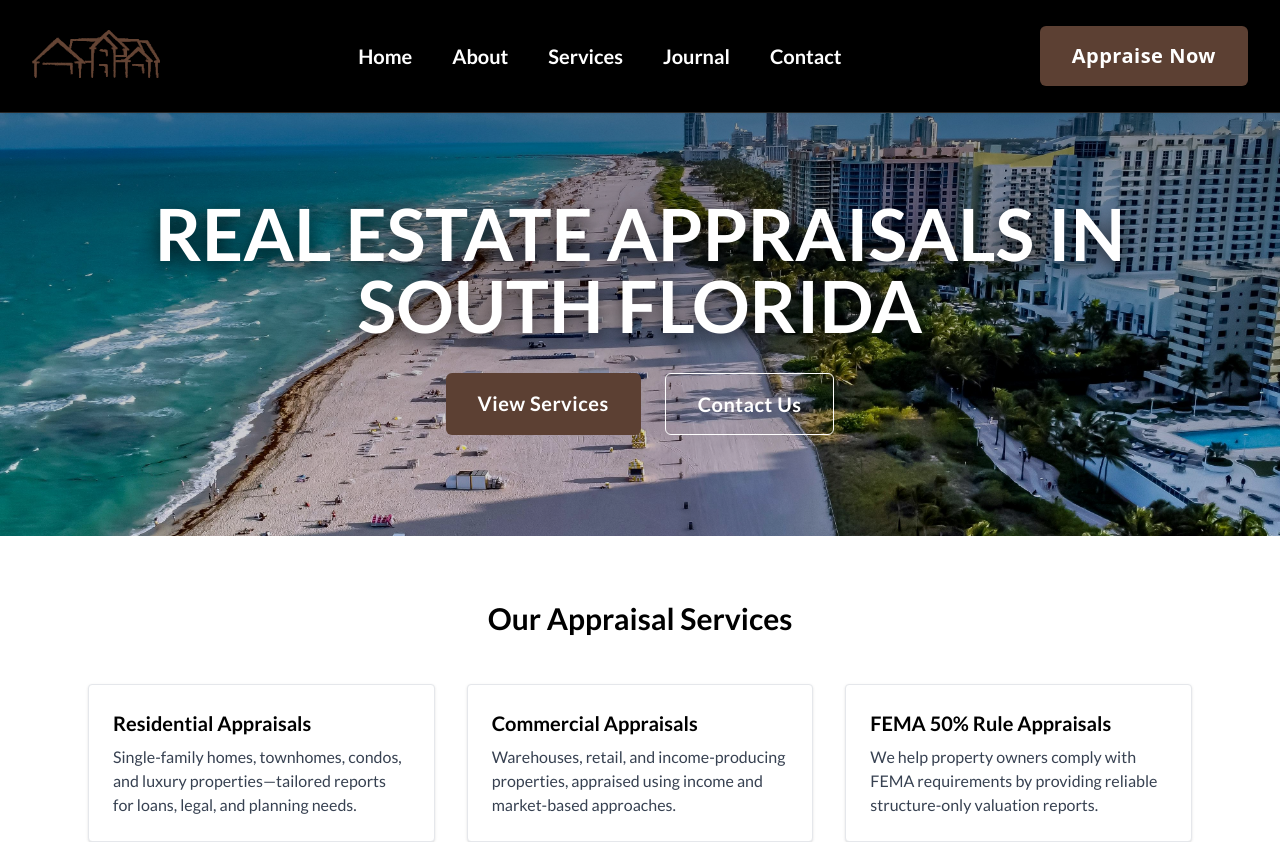
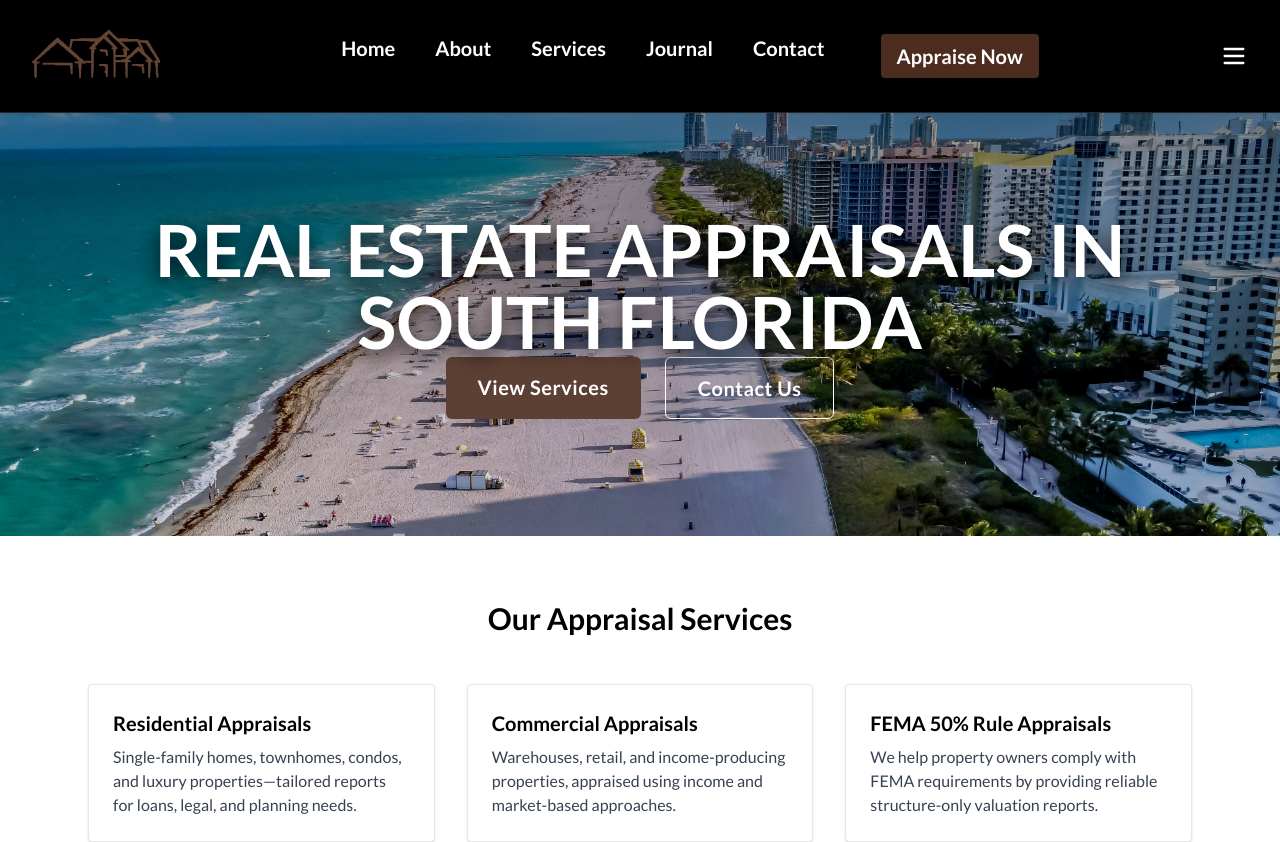
Before and after one commit to DaphneAcher/real-estate-appraisal, a React (Vite) app: page / in a window 1280 px wide. Shown: the top 842 px of the page. Built offline with nearby package versions, Linux system fonts and the light colour scheme.

Commit message:
responsive nav

```diff
--- a/src/components/navbar.jsx
+++ b/src/components/navbar.jsx
@@ -1,25 +1,63 @@
 import { Link } from "react-router-dom";
+import { useState } from "react";
 
 export default function Navbar() {
+    const [isOpen, setIsOpen] = useState(false);
+
     return (
         <>
         <nav className="bg-black border-b border-neutral-800 shadow-sm fixed top-0 left-0 right-0 z-50 font-sans text-white">
             <div className="max-w-screen-xl flex justify-between items-center mx-auto px-8 py-6">
+                {/*Logo*/}
                 <img src="/logoVector.svg" alt="Wachtstetter logo" className="h-16 w-auto" />
 
+                {/*Desktop Nav*/}
                 <div className="hidden md:flex gap-10 font-lato text-xl font-bold">
                     <Link to="/" className="hover:text-blue-300 transition">Home</Link>
                     <Link to="/about" className="hover:text-blue-300 transition">About</Link>
                     <Link to="/services" className="hover:text-blue-300 transition">Services</Link>
                     <Link to="/journal" className="hover:text-blue-300 transition">Journal</Link>
                     <Link to="/contact" className="hover:text-blue-300 transition">Contact</Link>
+
+                    {/* CTA Button */}
+                    <Link
+                        to="/order-form"
+                        className="ml-4 bg-[#4D2C20] hover:bg-yellow-500 text-white font-semibold px-4 py-2 rounded transition">Appraise Now</Link>
                 </div>
 
+                {/*Hamburger*/}
+                <button
+                    onClick={()=>setIsOpen(!isOpen)}
+                    classname="md:hidden focus:outline-none"
+                    aria-label="Toggle menu"
+                >
+                    <svg className="w-t h-7" fill="none" stroke="currentColor" strokeWidth="2" viewBox="0 0 24 24">
+                        <path strokeLinecap="round" strokeLinejoin="round"
+                        d={isOpen ? "M6 18L18 6M6 6l12 12" : "M4 6h16M4 12h16M4 18h16"}/>
 
-                <a href="/order-form" className="bg-[#5C4033] hover:bg-[#D4AF37] text-white text-lg md:text-xl px-8 py-4 rounded-md font-semibold tracking-wide">Appraise Now</a>
+                    </svg>
+                </button>
+            </div>
 
+            {/* Mobile Nav */}
+            {isOpen && (
+                <div className="md:hidden px-6 pb-6 space-y-4 text-lg font-semibold">
+                <Link to="/" onClick={() => setIsOpen(false)} className="block hover:text-blue-300">Home</Link>
+                <Link to="/about" onClick={() => setIsOpen(false)} className="block hover:text-blue-300">About</Link>
+                <Link to="/services" onClick={() => setIsOpen(false)} className="block hover:text-blue-300">Services</Link>
+                <Link to="/journal" onClick={() => setIsOpen(false)} className="block hover:text-blue-300">Journal</Link>
+                <Link to="/contact" onClick={() => setIsOpen(false)} className="block hover:text-blue-300">Contact</Link>
 
-            </div>
+                {/* Mobile CTA Button */}
+                <Link
+                    to="/order-form"
+                    onClick={() => setIsOpen(false)}
+                    className="block bg-[#4D2C20] hover:bg-yellow-500 text-white text-center font-semibold px-4 py-3 rounded transition mt-2"
+                >
+                    Appraise Now
+                </Link>
+                </div>
+            )}
 
         </nav>
 
--- a/src/pages/Home.jsx
+++ b/src/pages/Home.jsx
@@ -6,7 +6,7 @@ export default function Home() {
     <section className="relative h-[55vh] flex flex-col justify-center items-center text-center px-6 bg-cover bg-center bg-no-repeat" style={{ backgroundImage: "url('/src/assets/hero1.jpg')" }}>
       <div className="absolute inset-0 bg-gradient-to-b from-black/40 to-black/10 z-0"></div>
       <div className="relative z-10 px-6">
-        <h1 className="text-6xl md:text-7xl font-extrabold max-w-6xl mb-8 text-white drop-shadow-[0_6px_10px_rgba(0,0,0,0.85)]">
+        <h1 className="text-3xl sm:text-4xl md:text-6xl lg:text-7xl font-extrabold text-white drop-shadow-[0_6px_10px_rgba(0,0,0,0.85)]">
             REAL ESTATE APPRAISALS IN SOUTH FLORIDA</h1>
           <div className="flex gap-6 justify-center">
             <a href="/services" className="bg-[#5C4033] hover:bg-[#D4AF37] text-white text-lg md:text-xl px-8 py-4 rounded-md font-semibold tracking-wide">
```
